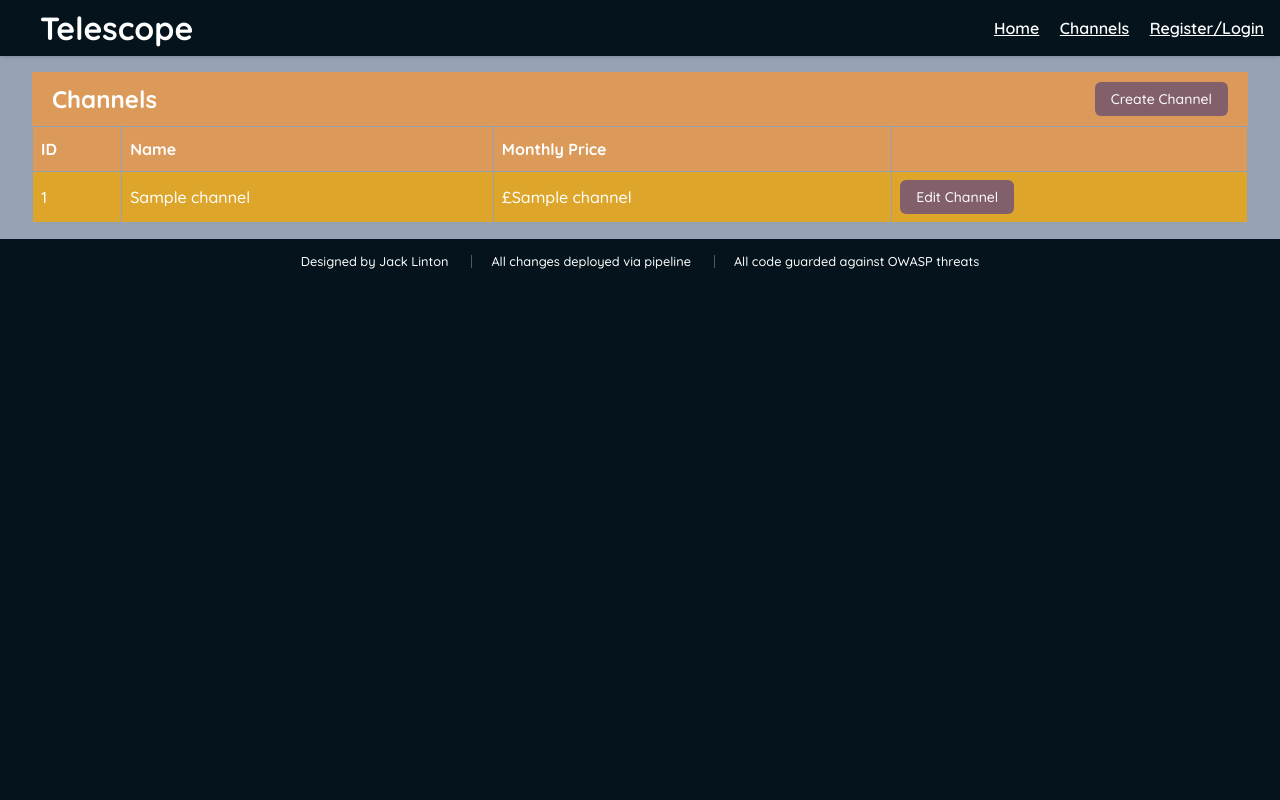
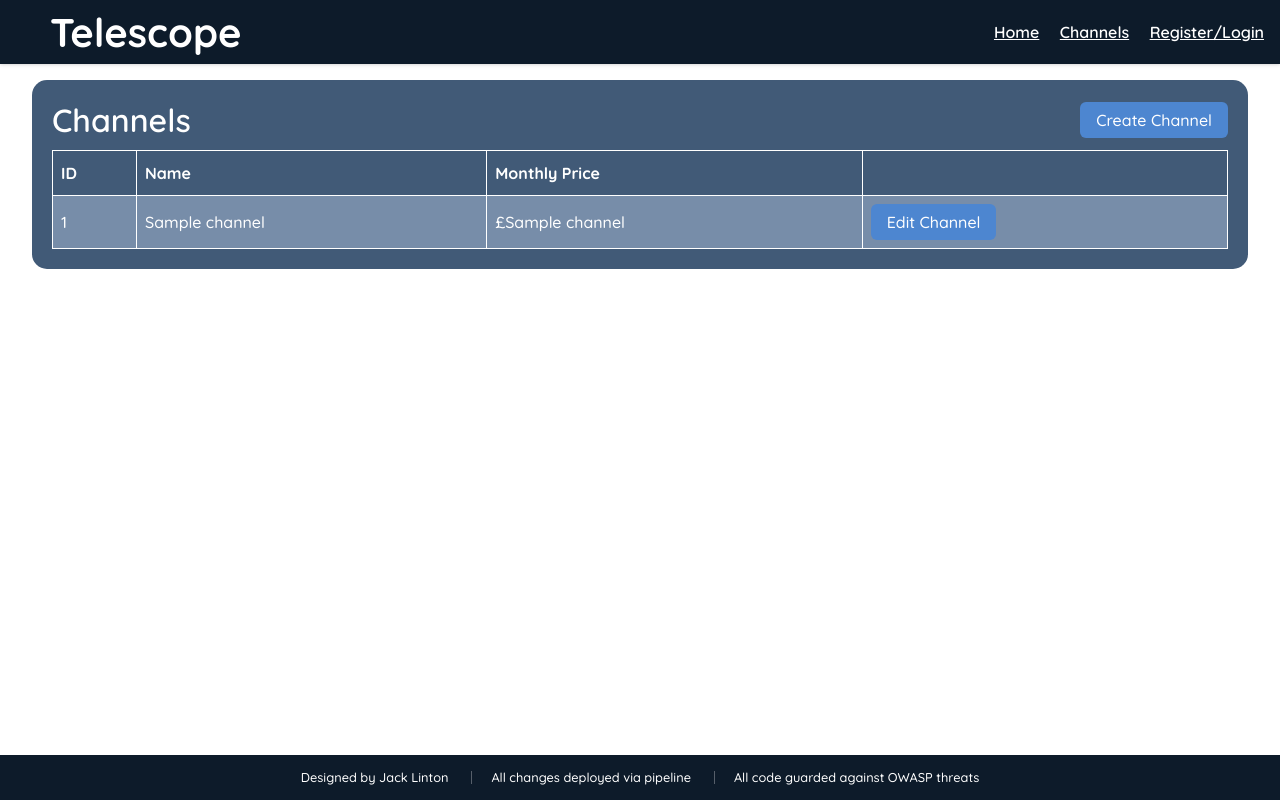
Before and after one commit to jrlinton05/QA-DevOps-Assignment, a Flask app: page /channels in a window 1280 px wide. Run offline with Flask 3, Linux system fonts and the light colour scheme; a database or web service that is not in the repository returns one stand-in record (values such as "Sample title"); data that the repository does not hold is empty; some libraries are stand-ins or nearby versions.

Commit message:
Update Website Design and Colour Palette

```diff
--- a/static/styles.css
+++ b/static/styles.css
@@ -2,27 +2,34 @@
 
 /* Variables */
 :root {
-    --header-background: #04131C;
+    --h1: #3371C1;
+    --h2: #2F68B1;
+    --h3: #2B5EA1;
+
+    --header-background: #0D1B2A;
     --header-text: white;
-    --header-height: 3.5em;
+    --header-height: 4em;
 
-    --page-background: #97A2B4;
-    --page-text: white;
+    --page-background: white;
+    --page-text: black;
 
-    --footer-background: #04131C;
+    --footer-background: #0D1B2A;
     --footer-text: white;
 
-    --table-header: #DB995A;
-    --table-row-even: #DEA52B;
-    --table-row-odd: #E1AD3D;
-    --table-border: #95A0B2;
+    --table-header: #415A77;
+    --table-row-even: #778DA9;
+    --table-row-odd: #6281A8;
+    --table-border: white;
+    --table-text: white;
 
-    --button-color: #815F6B;
-    --button-hover: #6A4E58;
+    --button-color: #4D86D0;
+    --button-hover: #235894;
+    --button-text: white;
 
-    --flash-alert-background: #FAF8D4;
-    --flash-alert-text: #2C6E49;
-    --flash-error-background: #BB4430;
+    --flash-alert-background: #E6EECE;
+    --flash-alert-text: #4D86D0;
+    --flash-error-background: #832717;
+    --flash-alert-error-text: white;
 }
 
 /* Browser Sizing Reset */
@@ -51,7 +58,7 @@ body {
 .site {
     min-height: 100dvh;
     display: grid;
-    grid-template-rows: auto 1fr auto;
+    grid-template-rows: 1fr auto;
     grid-template-columns: minmax(0, 1fr);
 }
 
@@ -63,6 +70,25 @@ button, input, select, textarea {
     font-family: inherit;
     font-size: inherit;
     font-weight: inherit;
+}
+
+/* Text */
+h1 {
+    color: var(--h1);
+    font-size: 2.5rem;
+    font-weight: 700;
+}
+
+h2 {
+    color: var(--h2);
+    font-size: 2rem;
+    font-weight: 600;
+}
+
+h3 {
+    color: var(--h3);
+    font-size: 1.5rem;
+    font-weight: 500;
 }
 
 /* Flash Alerts */
@@ -87,7 +113,7 @@ button, input, select, textarea {
 .flash.error {
     border-color: color-mix(in srgb, var(--flash-error-background), black 40%);
     background: var(--flash-error-background);
-    color: white;
+    color: var(--flash-alert-error-text);
 }
 
 /* Page Header */
@@ -113,6 +139,7 @@ button, input, select, textarea {
     margin: 0;
     position: absolute;
     top: 0;
+    color: white;
 }
 
 #header h1 a {
@@ -186,11 +213,11 @@ button, input, select, textarea {
 /* Buttons */
 .create-btn {
     background: var(--button-color);
-    color: var(--page-text);
+    color: var(--button-text);
     border: none;
     padding: 8px 16px;
     border-radius: 6px;
-    font-size: 14px;
+    font-size: 1rem;
     font-weight: 500;
     cursor: pointer;
 }
@@ -209,13 +236,21 @@ button, input, select, textarea {
 /* Tables */
 .table-container {
     background: var(--table-header);
+    color: var(--table-text);
+    border-radius: 15px;
+    overflow: hidden;
+    padding: 20px 20px;
 }
 
 .table-header {
     display: flex;
     justify-content: space-between;
     align-items: center;
-    padding: 10px 20px;
+    padding-bottom: 10px;
+}
+
+.table-header h2 {
+    color: inherit;
 }
 
 table {
@@ -241,7 +276,6 @@ th {
     padding-bottom: 12px;
     text-align: left;
     background: var(--table-header);
-    color: var(--page-text);
 }
 
 /* Forms */
@@ -250,6 +284,15 @@ form {
     flex-direction: column;
     gap: 1em;
     max-width: 400px;
+    padding-top: 20px;
+}
+
+form .create-btn {
+    font-size: 1.5em;
+}
+
+label {
+    font-size: 1.5em;
 }
 
 .form-error {
--- a/templates/channel-add.html
+++ b/templates/channel-add.html
@@ -1,7 +1,7 @@
 {% extends "base.html" %}
 
 {% block content %}
-<h2>Create Channel</h2>
+<h1>Create Channel</h1>
 <form method="POST" action="{{ url_for('create_channel') }}">
   <label for="channel_name">Channel Name</label>
   <input type="text" id="channel_name" name="channel_name" maxlength="100" value="{{ channel_name or '' }}" required>
--- a/templates/channel-browser.html
+++ b/templates/channel-browser.html
@@ -17,7 +17,11 @@
         <tr>
             <td>{{ row[0] }}</td>
             <td>{{ row[1] }}</td>
-            <td>£{{ row[2] }}</td>
+            {% if row[2] == "0.00" %}
+                <td>Free</td>
+            {% else %}
+                <td>£{{ row[2] }}</td>
+            {% endif %}
             <td><a href="{{ url_for('update_channel', channel_id=row[0]) }}"><button class="create-btn">Edit Channel</button></a></td>
         </tr>
         {% endfor %}
--- a/templates/channel-update.html
+++ b/templates/channel-update.html
@@ -1,7 +1,7 @@
 {% extends "base.html" %}
 
 {% block content %}
-<h2>Update Channel {{ channel_id }}</h2>
+<h1>Update Channel {{ channel_id }}</h1>
 <form method="POST" action="{{ url_for('update_channel', channel_id=channel_id) }}">
   <label for="channel_name">Channel Name</label>
   <input type="text" id="channel_name" name="channel_name" maxlength="100" value="{{ channel_name or '' }}" required>
--- a/templates/error.html
+++ b/templates/error.html
@@ -1,7 +1,7 @@
 {% extends "base.html" %}
 
 {% block content %}
-<h2>Something went wrong:</h2>
+<h1>Something went wrong:</h1>
 <p class="error-message">{{ message }}</p>
 <p>Please try again</p>
 {% endblock %}
```
